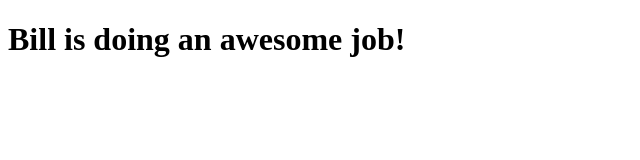
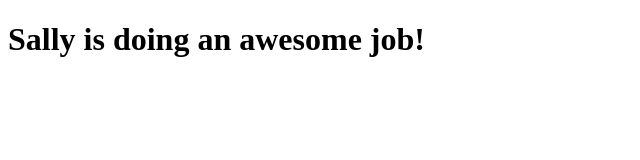
Before and after one commit to erics273/hca_git_exercise, a plain HTML site: page index.html in a window 1280 px wide. Shown: the whole page, without its empty margins (0-640 px from the left). Drawn offline with Linux system fonts and the light colour scheme.

Commit message:
some changes

```diff
--- a/index.html
+++ b/index.html
@@ -4,6 +4,6 @@
     <title></title>
 </head>
 <body>
-<h1>Bill is doing an awesome job!</h1>
+<h1>Sally is doing an awesome job!</h1>
 </body>
 </html>
```
